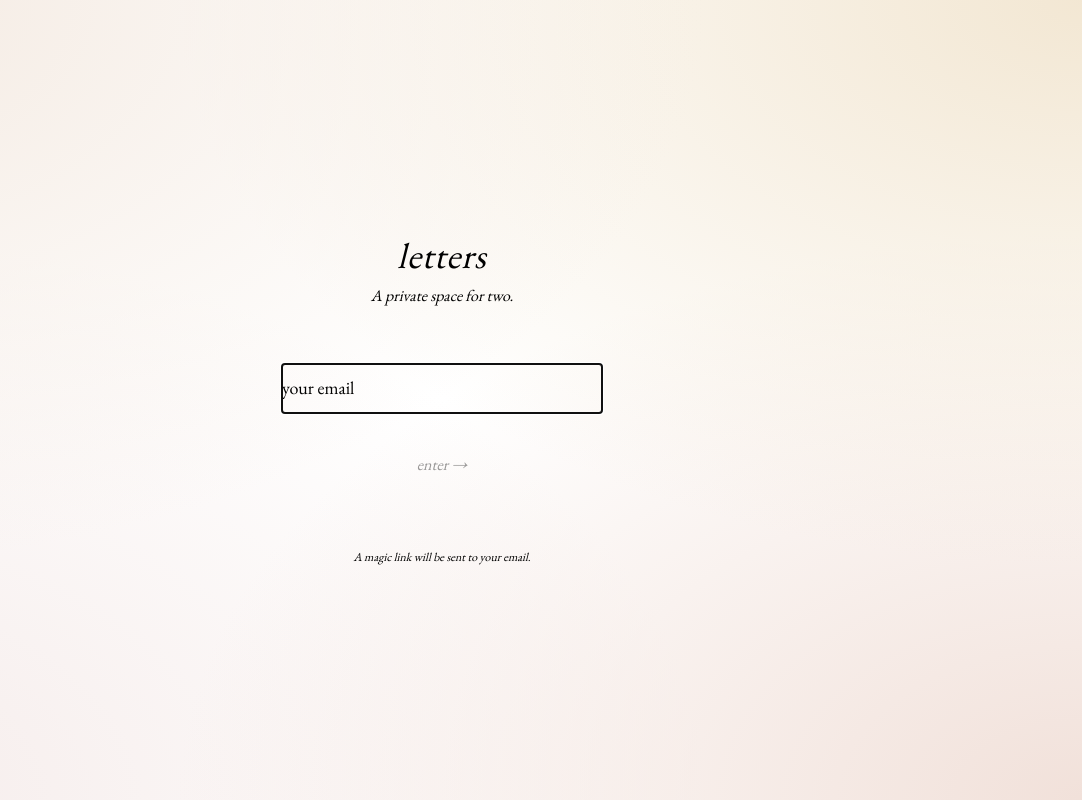
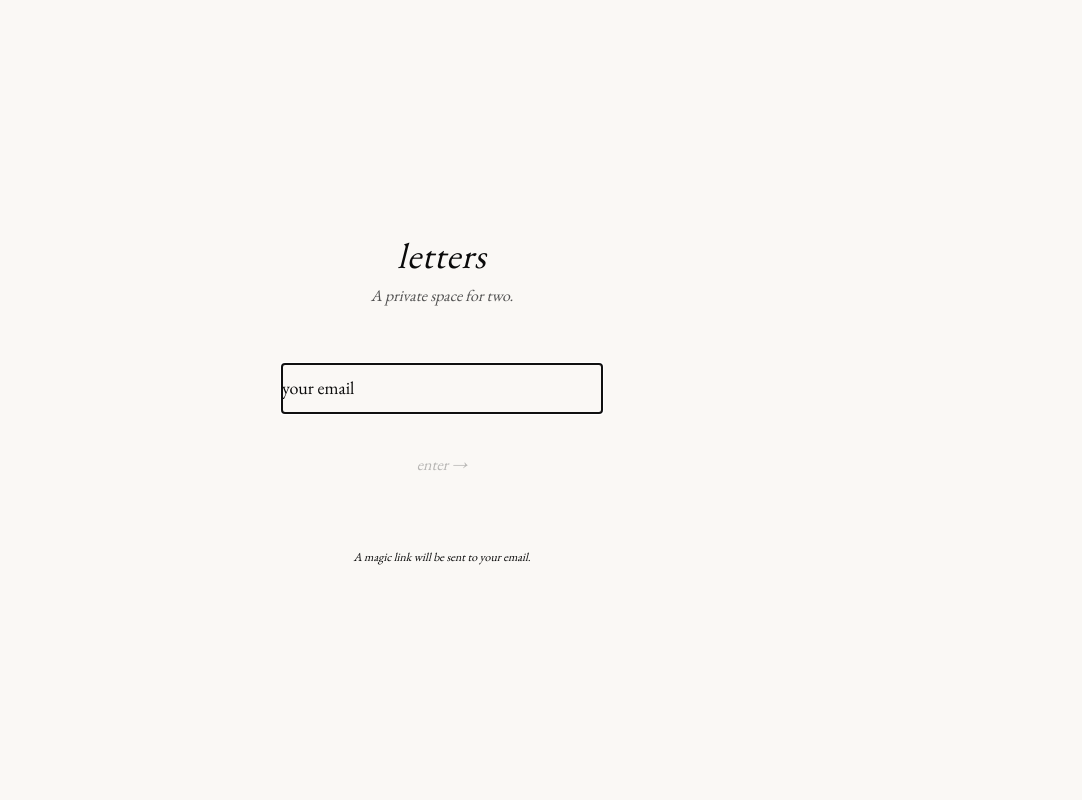
Before and after one commit to harshvardhanchoudhary/letters, a Next.js app: page /login in a window 1280 px wide. Shown: the whole page, without its empty margins (198-1280 px from the left). Built offline with nearby package versions, Linux system fonts and the light colour scheme.

Commit message:
Update globals.css

```diff
--- a/app/globals.css
+++ b/app/globals.css
@@ -3,13 +3,13 @@
 @tailwind utilities;
 
 :root {
-  var(--paper): #FAF8F5;
-  var(--paper-dark): #F0EBE3;
-  var(--ink): #0A0A0A;
-  var(--ink-muted): #525252;
-  var(--accent): #7C5C4C;
-  var(--accent-light): #A07060;
-  var(--border): rgba(232, 224, 213, 0.5);
+  --paper: #FAF8F5;
+  --paper-dark: #F0EBE3;
+  --ink: #0A0A0A;
+  --ink-muted: #525252;
+  --accent: #7C5C4C;
+  --accent-light: #A07060;
+  --border: rgba(232, 224, 213, 0.5);
 }
 
 *, *::before, *::after {
```
